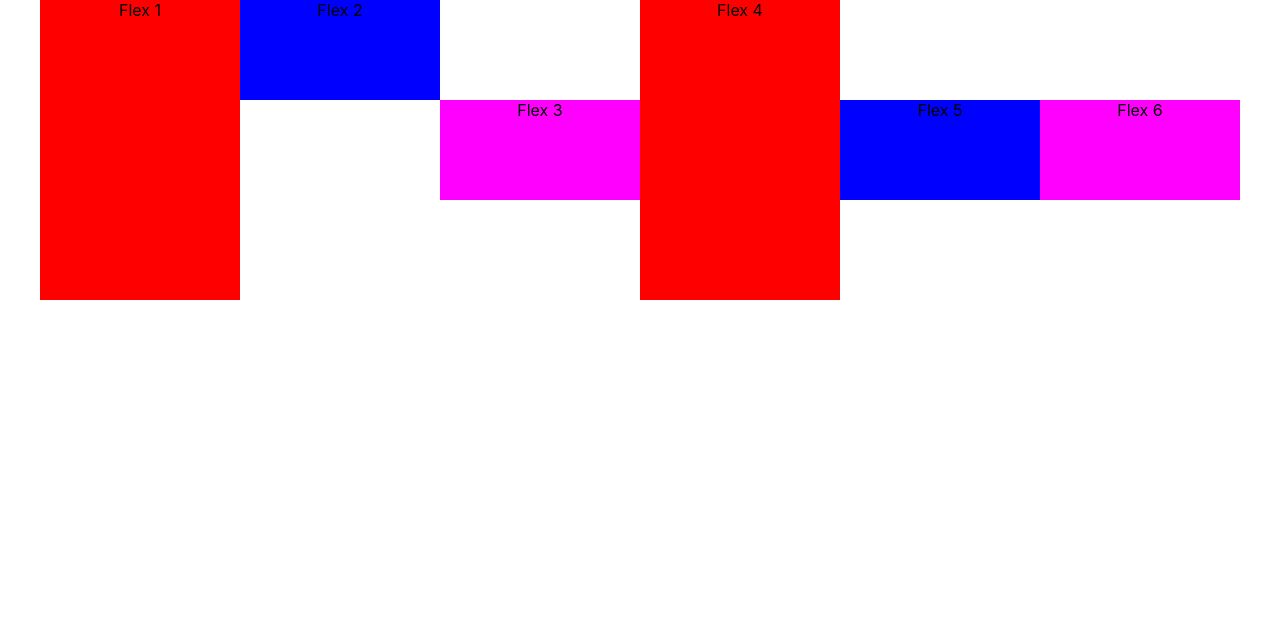
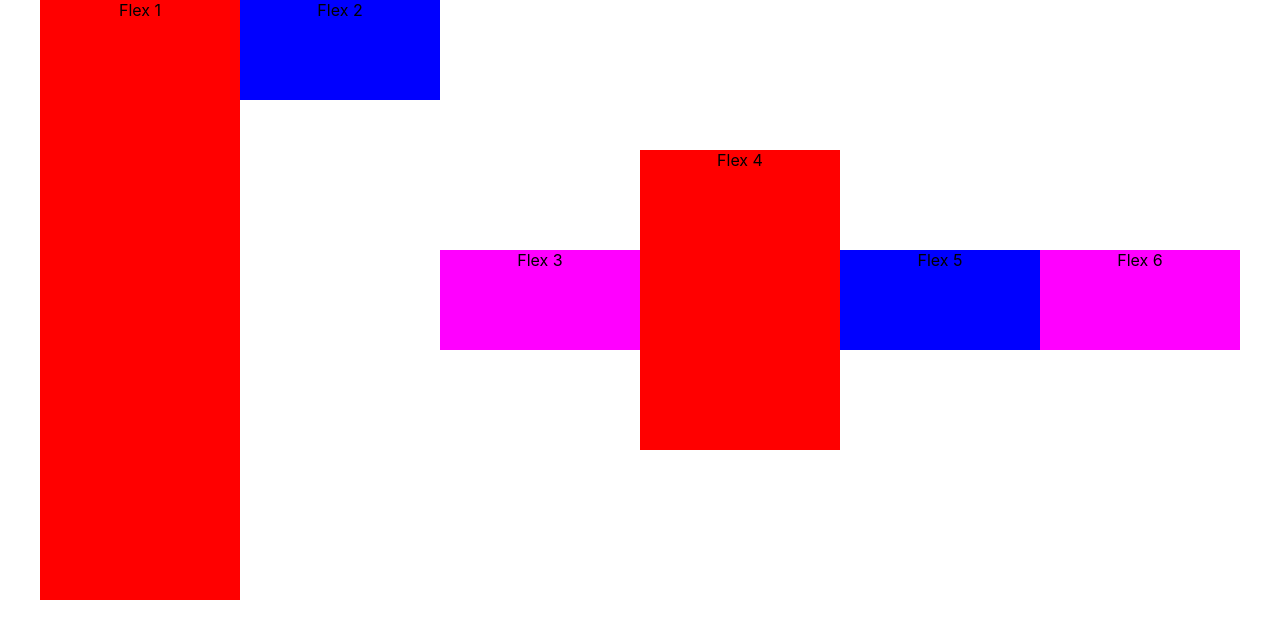
Before and after one commit to heathenthrone48/stunning-octo-goggles, a React (Create React App) app: page / in a window 1280 px wide. Shown: the top 638 px of the page. Built offline with nearby package versions, Linux system fonts and the light colour scheme.

Commit message:
Wider flexbox

```diff
--- a/src/App.css
+++ b/src/App.css
@@ -11,8 +11,7 @@
 
 .flex1{
   background-color: red;
-  height: 300px;
-  /* width: 10px; */
+  height: 600px;
 }
 
 
```
